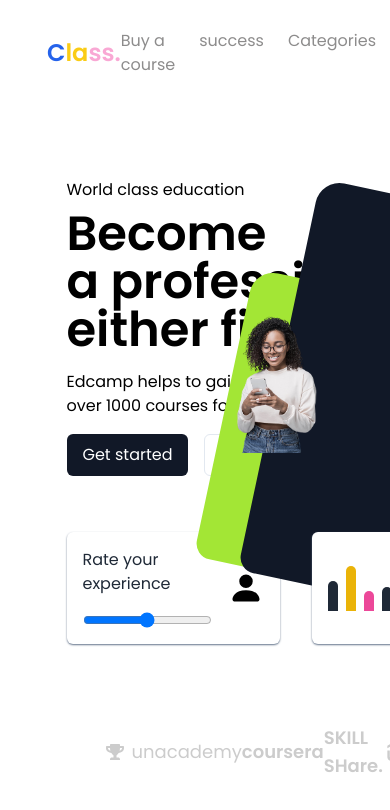
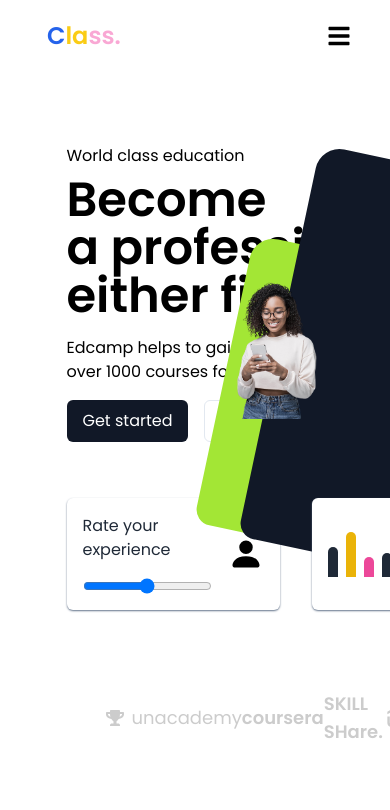
Before and after one commit to mjay0100/steamledge-class, a React (Vite) app: page / in a window 390 px wide. Shown: the top 810 px of the page. Built offline with nearby package versions, Linux system fonts and the light colour scheme.

Commit message:
added media query

```diff
--- a/src/Components/Navbar.jsx
+++ b/src/Components/Navbar.jsx
@@ -1,22 +1,25 @@
-import React from "react";
+import { FaBars } from "react-icons/fa";
 
 const Navbar = () => {
   return (
-    <section className="flex justify-between items-center w-[80%] mx-auto ">
+    <section className="flex justify-between items-center w-[80%] mx-auto relative">
       <h1 className="text-2xl font-bold">
         <span className="text-blue-600">C</span>
         <span className="text-yellow-400">la</span>
         <span className="text-pink-300">ss.</span>
       </h1>
-      <ul className="flex text-[#8d8c8c] gap-[1.5rem]">
+      <ul className="hidden md:flex text-[#8d8c8c] gap-[1rem]">
         <li>Buy a course</li>
         <li>success</li>
         <li>Categories</li>
         <li>Pricing</li>
       </ul>
-      <button className="py-2 px-3 rounded-md border hover:bg-gray-800 hover:text-white transition duration-500 border-slate-200">
+      <button className="hidden lg:block py-2 px-3 rounded-md border hover:bg-gray-800 hover:text-white transition duration-500 border-slate-200">
         Get started
       </button>
+      <span className="absolute right-0 md:hidden text-2xl">
+        <FaBars />
+      </span>
     </section>
   );
 };
```
